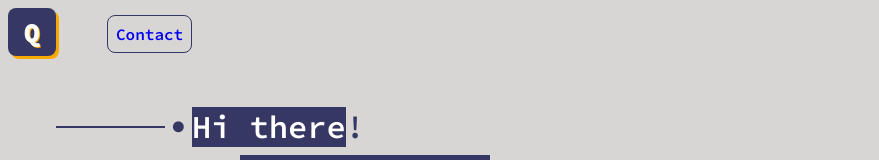
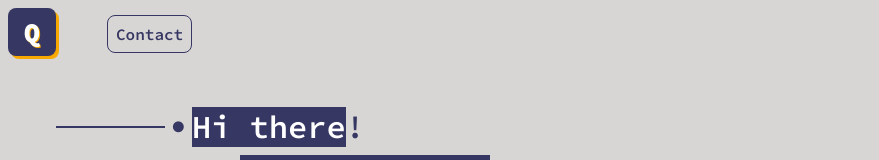
Before and after one commit to qvistsson/qvistsson.github.io, a React (Create React App) app: page / in a window 1280 px wide. Shown: the top 160 px of the page, without its empty margins (0-879 px from the left). Built offline with nearby package versions, Linux system fonts and the light colour scheme.

Commit message:
fix contact link color

```diff
--- a/src/css/style.css
+++ b/src/css/style.css
@@ -13,7 +13,10 @@
 }
 */
 
-a.contact-top {
+a.contact-top,
+a.contact-top:link,
+a.contact-top:visited,
+a.contact-top:active {
   font-family: 'Source Code Pro', monospace;
   text-decoration: none;
   font-size: 1rem;
@@ -21,6 +24,7 @@ a.contact-top {
   border: 1px solid var(--theme2);
   padding: 0.5rem;
   border-radius: 0.5rem;
+  color: var(--theme2);
 }
 
 a.contact-top:hover {
```
